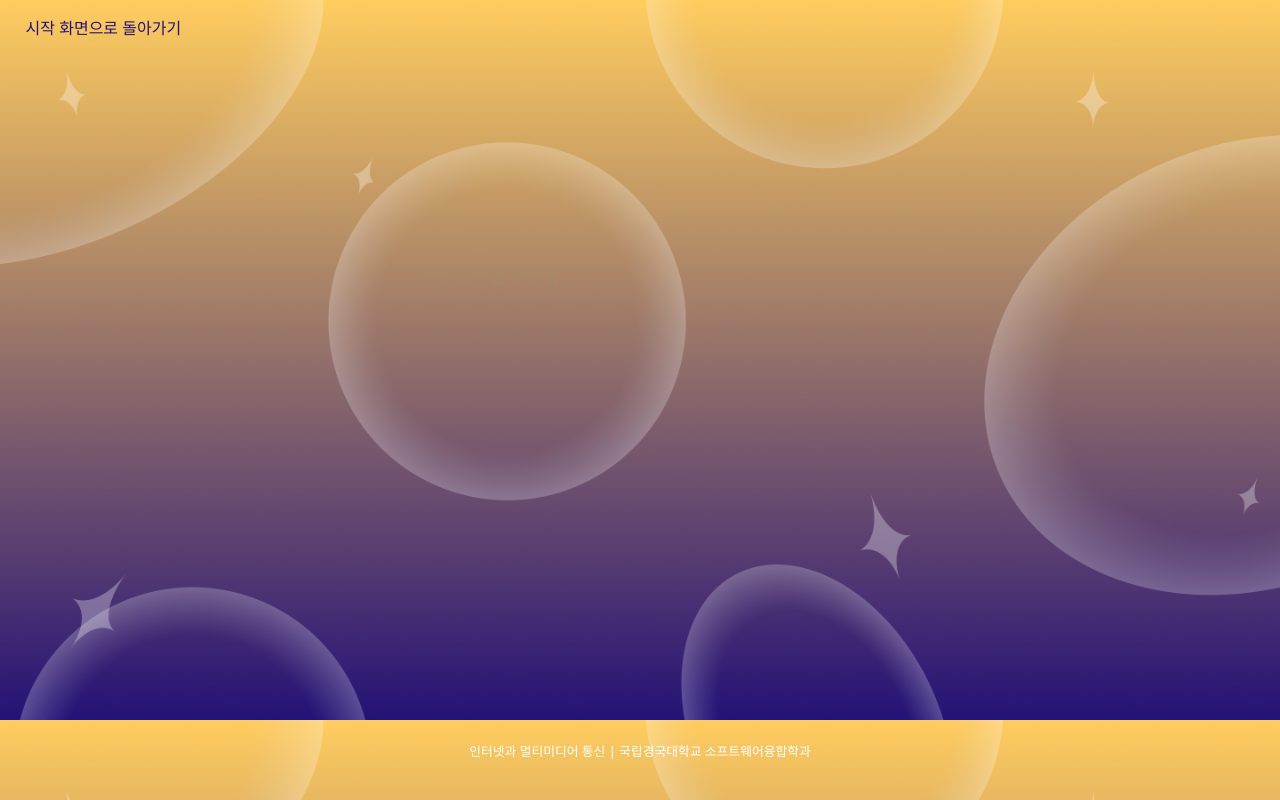
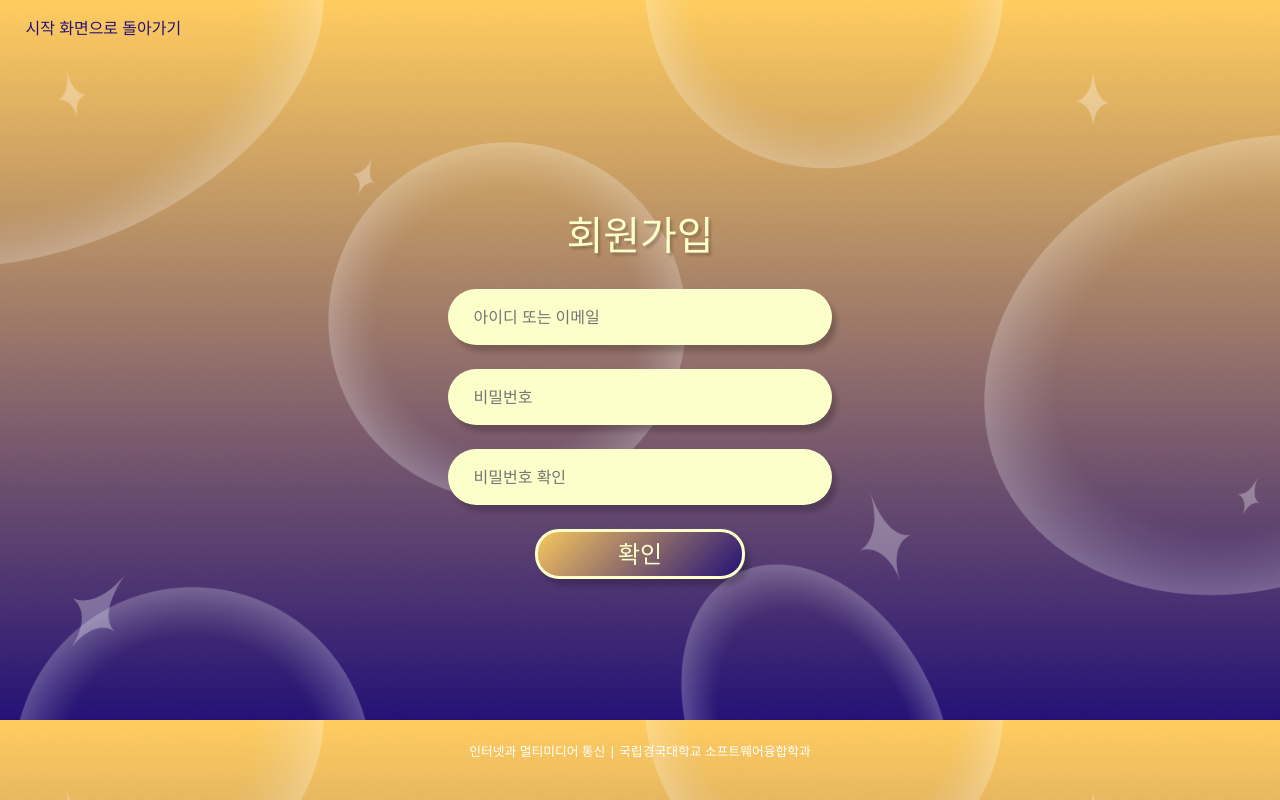
Before and after one commit to Radian06/ComArch-web, a React (Vite) app: page /join in a window 1280 px wide. Built offline with nearby package versions, Linux system fonts and the light colour scheme.

Commit message:
⚡️ :: join 페이지 퍼블리싱

```diff
--- a/src/pages/join.jsx
+++ b/src/pages/join.jsx
@@ -1,17 +1,20 @@
-import "../styles/join.css"
+import "../styles/account.css"
 import "../styles/headerWhole.css"
 
 import Footer from "../components/footer.jsx";
 
 function Join() {
   return (
-    <div className="join_page">
+    <div className="account_page">
       <div className="header">
         <div className="back_btn">시작 화면으로 돌아가기</div>
-
       </div>
-      <div className="join_body">
-
+      <div className="account_body">
+        <div className="account_title">회원가입</div>
+        <input className="account_input" placeholder="아이디 또는 이메일"></input>
+        <input type="password" className="account_input" placeholder="비밀번호"></input>
+        <input type="password" className="account_input" placeholder="비밀번호 확인"></input>
+        <div className="default_btn">확인</div>
       </div>
       <Footer />
     </div>
--- a/src/styles/join.css
+++ /dev/null
@@ -1,26 +0,0 @@
-.join_page {
-    width: 100vw;
-    height: 100vh;
-
-    position: relative;
-
-    display: flex;
-    flex-direction: column;
-
-    background-image: url('../assets/bgdefault.png');
-    background-size: 100%;
-    overflow-y: hidden;
-}
-
-
-/* 중앙 */
-.join_body {
-    width: 100%;
-    height: 84vh;
-
-    display: flex;
-    flex-direction: column;
-    justify-content: center;
-    align-items: center;
-    gap: 3vh;
-}
```
